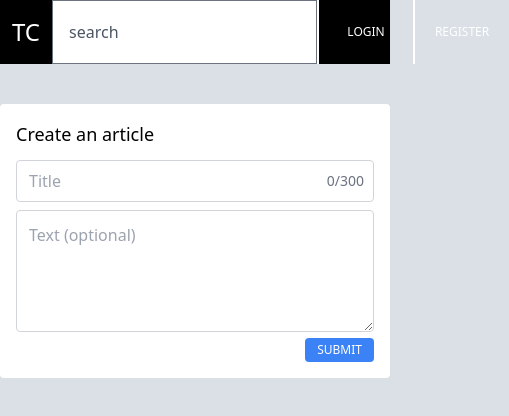
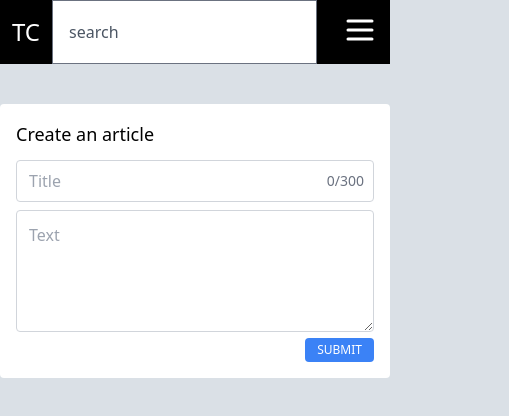
Before and after one commit to PEDRO-GG/talkcrypto, a Next.js app in the folder client/: page /create in a window 390 px wide. Shown: the top 416 px of the page, 509 px wide, since content can reach past the window. Built offline with nearby package versions, Linux system fonts and the light colour scheme; no server answers.

Commit message:
Created hamburger button which appears on smaller screen sizes

```diff
--- a/client/src/components/ArticleContainer.tsx
+++ b/client/src/components/ArticleContainer.tsx
@@ -1,4 +1,5 @@
 import { Article } from "../types";
+import styles from "../../styles/article.module.css";
 
 interface ArticleContainerProps {
   article: Article;
@@ -10,7 +11,9 @@ const ArticleContainer: React.FC<ArticleContainerProps> = ({ article }) => {
       <p className="text-lg ">
         By <span className="text-blue-400">{article.author.username}</span>
       </p>
-      <p className="font-normal leading-7">{article.content}</p>
+      <p className="font-normal leading-7 truncate max-h-32 ">
+        {article.content}
+      </p>
       <small>{article.createdOn}</small>
     </div>
   );
--- /dev/null
+++ b/client/src/components/Dropdown.tsx
@@ -0,0 +1,20 @@
+interface DropdownProps {
+  options: { label: string; action: () => void }[];
+}
+const Dropdown: React.FC<DropdownProps> = ({ options }) => {
+  return (
+    <div className="flex flex-col p-2 text-white bg-black">
+      {options.map((option, idx) => (
+        <button
+          key={idx}
+          onClick={() => option.action()}
+          className="p-4 border-2 border-white "
+        >
+          {option.label}
+        </button>
+      ))}
+    </div>
+  );
+};
+
+export default Dropdown;
--- /dev/null
+++ b/client/src/components/HamburgerButton.tsx
@@ -0,0 +1,50 @@
+interface HamburgerButtonProps {
+  isHamburgerOpen: boolean;
+  setIsHamburgerOpen: (newValue: boolean) => void;
+}
+const HamburgerButton: React.FC<HamburgerButtonProps> = ({
+  isHamburgerOpen,
+  setIsHamburgerOpen,
+}) => {
+  return (
+    <nav className="absolute top-3 right-3 md:hidden">
+      <button
+        className="focus:outline-none"
+        onClick={() => setIsHamburgerOpen(!isHamburgerOpen)}
+      >
+        {/* Show hamburger button or an X depending on isOpen state */}
+        {!isHamburgerOpen ? (
+          <svg
+            xmlns="http://www.w3.org/2000/svg"
+            className="h-9 w-9"
+            fill="none"
+            viewBox="0 0 24 24"
+            stroke="white"
+          >
+            <path
+              strokeLinecap="round"
+              strokeLinejoin="round"
+              strokeWidth={2}
+              d="M4 6h16M4 12h16M4 18h16"
+            />
+          </svg>
+        ) : (
+          <svg
+            xmlns="http://www.w3.org/2000/svg"
+            className="h-9 w-9"
+            viewBox="0 0 20 20"
+            fill="white"
+          >
+            <path
+              fillRule="evenodd"
+              d="M4.293 4.293a1 1 0 011.414 0L10 8.586l4.293-4.293a1 1 0 111.414 1.414L11.414 10l4.293 4.293a1 1 0 01-1.414 1.414L10 11.414l-4.293 4.293a1 1 0 01-1.414-1.414L8.586 10 4.293 5.707a1 1 0 010-1.414z"
+              clipRule="evenodd"
+            />
+          </svg>
+        )}
+      </button>
+    </nav>
+  );
+};
+
+export default HamburgerButton;
--- a/client/src/components/NavLink.tsx
+++ /dev/null
@@ -1,17 +0,0 @@
-import Link from "next/link";
-
-interface NavLinkProps {
-  href: string;
-  label: string;
-}
-const NavLink: React.FC<NavLinkProps> = ({ href, label }) => {
-  return (
-    <Link href={href}>
-      <a className="flex items-center justify-center w-24 h-full text-xs font-medium text-white uppercase border-l-2 border-white hover:bg-white hover:text-black">
-        {label}
-      </a>
-    </Link>
-  );
-};
-
-export default NavLink;
--- a/client/src/components/Navbar.tsx
+++ b/client/src/components/Navbar.tsx
@@ -1,11 +1,15 @@
 import { useRouter } from "next/router";
+import { useState } from "react";
 import { useAuthState, useAuthDispatch } from "../context/auth";
+import Dropdown from "./Dropdown";
+import HamburgerButton from "./HamburgerButton";
 import NavButton from "./NavButton";
-import NavLink from "./NavLink";
 import SearchBar from "./SearchBar";
+
 const Navbar: React.FC = () => {
   const { authenticated } = useAuthState();
   const dispatch = useAuthDispatch();
+  const [isHamburgerOpen, setIsHamburgerOpen] = useState(false);
   const router = useRouter();
 
   const logout = () => {
@@ -15,10 +19,21 @@ const Navbar: React.FC = () => {
     // window.location.reload(); might not be needed
   };
 
+  const login = () => {
+    router.push("/login");
+  };
+
+  const register = () => {
+    router.push("/register");
+  };
+
   const goToCreatePage = () => {
+    setIsHamburgerOpen(false);
     router.push("/create");
   };
+
   return (
+    <>
       <div className="flex justify-between h-16 bg-black">
         {/* Logo and Searchbar*/}
         <div className="flex">
@@ -29,11 +44,11 @@ const Navbar: React.FC = () => {
           <SearchBar />
         </div>
         {/* Login & Sign Up on unathenticated. Logout & Create on authenticated */}
-      <nav className="flex ">
+        <nav className="hidden md:flex">
           {!authenticated ? (
             <>
-            <NavLink href="/login" label="Login" />
-            <NavLink href="/register" label="Register" />
+              <NavButton label="Login" doAction={login} />
+              <NavButton label="Register" doAction={register} />
             </>
           ) : (
             <>
@@ -42,7 +57,29 @@ const Navbar: React.FC = () => {
             </>
           )}
         </nav>
+        {/* Will only show on screen sizes < 768px */}
+        <HamburgerButton
+          isHamburgerOpen={isHamburgerOpen}
+          setIsHamburgerOpen={setIsHamburgerOpen}
+        />
       </div>
+      {isHamburgerOpen && authenticated && (
+        <Dropdown
+          options={[
+            { label: "Logout", action: logout },
+            { label: "Create", action: goToCreatePage },
+          ]}
+        />
+      )}
+      {isHamburgerOpen && !authenticated && (
+        <Dropdown
+          options={[
+            { label: "Login", action: login },
+            { label: "Register", action: register },
+          ]}
+        />
+      )}
+    </>
   );
 };
 
--- a/client/src/pages/create.tsx
+++ b/client/src/pages/create.tsx
@@ -57,7 +57,7 @@ const create = () => {
           className="w-full p-3 border border-gray-300 rounded focus:outline-none focus:border-gray-600"
           value={content}
           onChange={(e) => setContent(e.target.value)}
-          placeholder="Text (optional)"
+          placeholder="Text"
           rows={4}
         ></textarea>
         <div className="flex justify-end">
--- /dev/null
+++ b/client/styles/article.module.css
@@ -0,0 +1,13 @@
+/* might not need this css */
+.overflow {
+  position: relative;
+  padding-right: 1rem; /* space for ellipsis */
+}
+.overflow::before {
+  position: absolute;
+  content: "...";
+  /*   inset-block-end: 0;
+  inset-inline-end: 0; */
+  bottom: 0;
+  right: 0;
+}
```
Also changed, not shown: 1 other file (tests, documents, lock files or other folders). Lines whose indentation alone changed are shown as unchanged.
